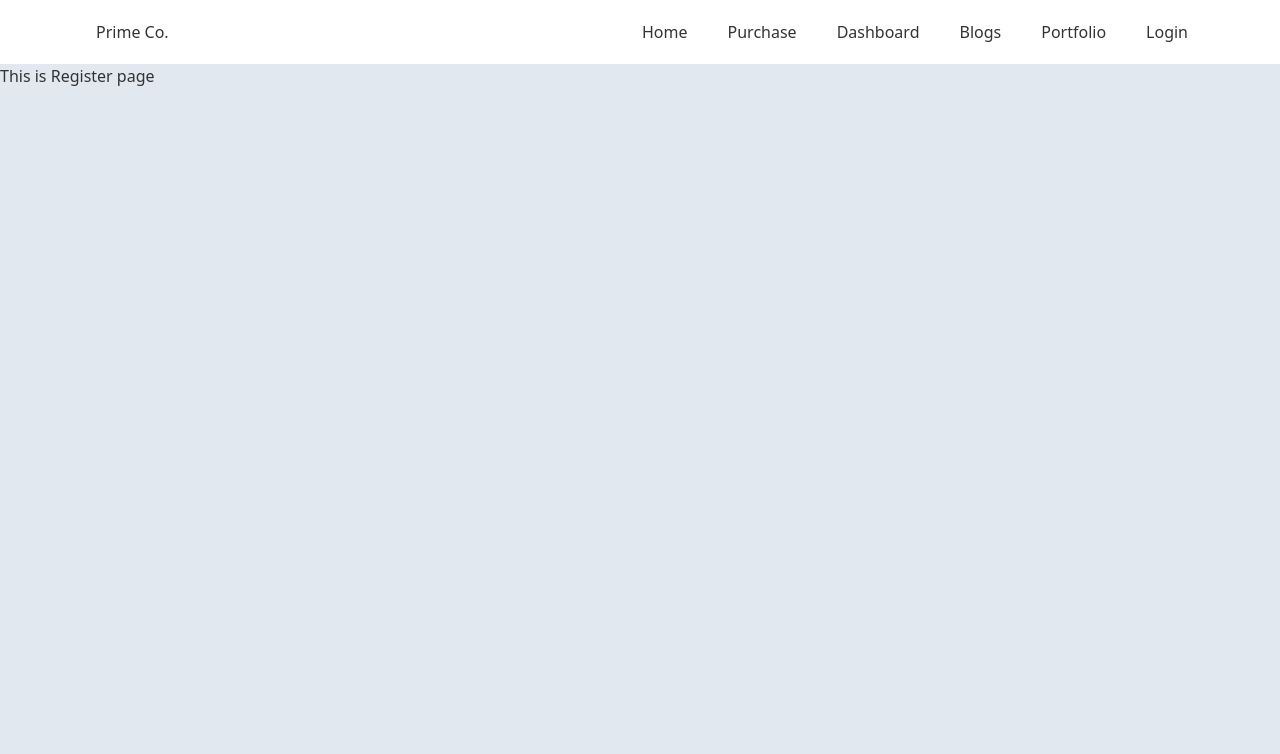
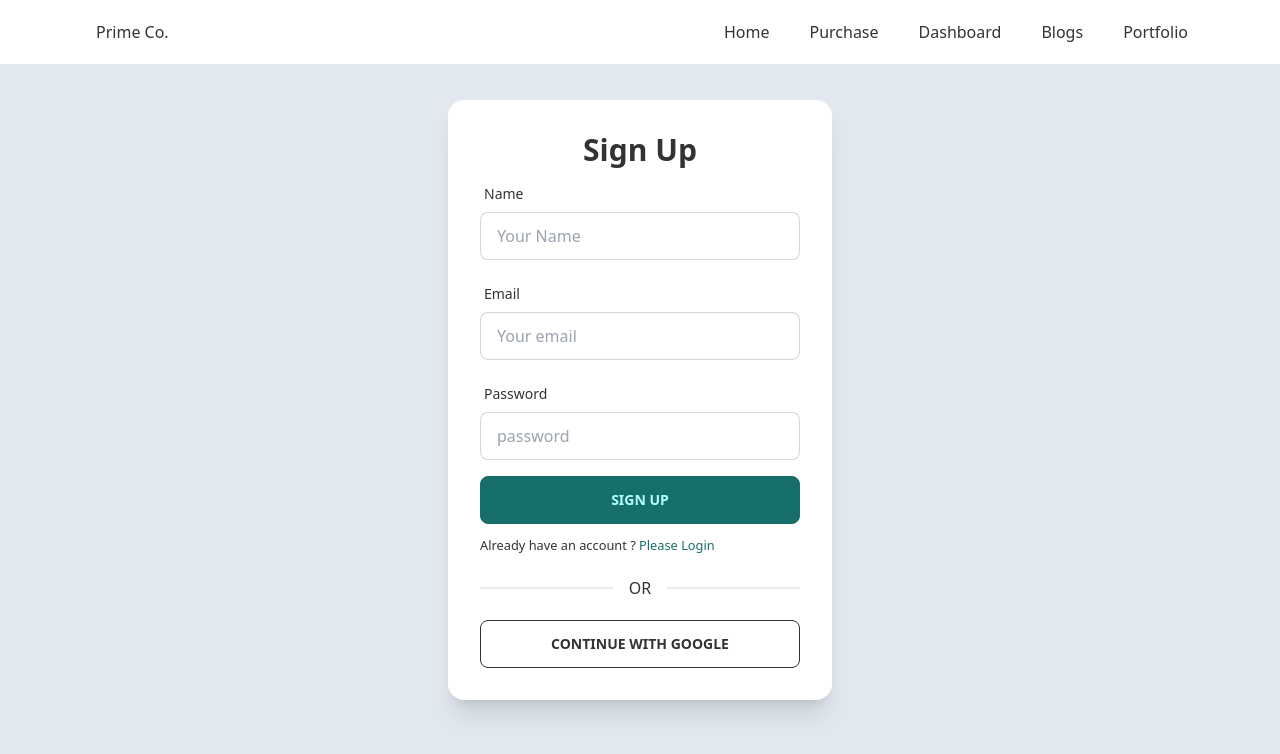
Before and after one commit to shagors/manufacturer-website-client, a React (Create React App) app: page /register in a window 1280 px wide. Shown: the top 754 px of the page. Built offline with nearby package versions, Linux system fonts and the light colour scheme; no server answers.

Commit message:
signup options add and check in firebase user login

```diff
--- a/src/components/Loading.js
+++ b/src/components/Loading.js
@@ -3,7 +3,7 @@
 const Loading = () => {
     return (
         <div className='h-screen flex justify-center items-center'>
-            <div className="w-16 h-16 border-b-2 border-gray-900 rounded-full animate-spin">Loading</div>
+            <div className="w-16 h-16 border-b-2 border-gray-900 rounded-full animate-spin"></div>
         </div>
     );
 };
--- a/src/components/Navbar.js
+++ b/src/components/Navbar.js
@@ -1,7 +1,11 @@
+import { signOut } from 'firebase/auth';
 import React from 'react';
-import { NavLink } from 'react-router-dom';
+import { useAuthState } from 'react-firebase-hooks/auth';
+import { Link, NavLink } from 'react-router-dom';
+import auth from '../firebase.init';
 
 const Navbar = ({children}) => {
+    const [user] = useAuthState(auth);
     return (
         <div className="drawer drawer-end">
             <input id="my-drawer-3" type="checkbox" className="drawer-toggle" />
@@ -20,7 +24,7 @@
                             <NavLink className='rounded-lg hover:bg-primary hover:text-white p-3' to='/Dashboard'>Dashboard</NavLink>
                             <NavLink className='rounded-lg hover:bg-primary hover:text-white p-3' to='/blogs'>Blogs</NavLink>
                             <NavLink className='rounded-lg hover:bg-primary hover:text-white p-3' to='/portfolio'>Portfolio</NavLink>
-                            <NavLink className='rounded-lg hover:bg-primary hover:text-white p-3' to='/login'>Login</NavLink>
+
                         </ul>
                     </div>
                 </div>
--- a/src/pages/Register.js
+++ b/src/pages/Register.js
@@ -1,9 +1,116 @@
 import React from 'react';
+import { useCreateUserWithEmailAndPassword, useSignInWithGoogle, useUpdateProfile } from 'react-firebase-hooks/auth';
+import { useForm } from 'react-hook-form';
+import { Link, useNavigate } from 'react-router-dom';
+import Loading from '../components/Loading';
+import auth from '../firebase.init';
 
 const Register = () => {
+    const [signInWithGoogle, gUser, gLoading, gError] = useSignInWithGoogle(auth);
+    const { register, formState: { errors }, handleSubmit } = useForm();
+    const [
+        createUserWithEmailAndPassword,
+        user,
+        loading,
+        error,
+    ] = useCreateUserWithEmailAndPassword(auth);
+    const [updateProfile, updating, updateError] = useUpdateProfile(auth);
+
+    // const [token] = useToken(user || gUser);
+
+    const navigate = useNavigate();
+
+    let signInError;
+
+    if(loading || gLoading || updating){
+        return <Loading></Loading>
+    }
+
+    if(error || gError || updateError){
+        signInError = <p className='text-red-500'>{error?.message || gError?.message || updateError?.message}</p>
+    }
+
+    // if(token){
+    //     navigate('/appointment');
+    // }
+
+    const onSubmit = async data => {
+        await createUserWithEmailAndPassword(data.email, data.password);
+        await updateProfile({displayName: data?.name});
+    };
+
+
     return (
-        <div className='my-16'>
-            <h1>This is Register page</h1>
+        <div className='flex h-screen justify-center items-center'>
+            <div className="card w-96 bg-base-100 shadow-xl">
+                <div className="card-body">
+                    <h2 className="text-center text-3xl font-bold">Sign Up</h2>
+                    <form onSubmit={handleSubmit(onSubmit)}>
+                        <div className="form-control w-full max-w-xs">
+                            <label value="" className="label">
+                                <span className="label-text">Name</span>
+                            </label>
+                            <input type="text" placeholder="Your Name"
+                            className="input input-bordered w-full max-w-xs"
+                             {...register("name", {
+                                required: {
+                                    value: true,
+                                    message: 'Name is required'
+                                }
+                                })}/>
+                            <label value="" className="label">
+                                {errors.name?.type === 'required' && <span className="label-text-alt text-red-500">{errors.name.message}</span>}
+                            </label>
+                        </div>
+                        <div className="form-control w-full max-w-xs">
+                            <label value="" className="label">
+                                <span className="label-text">Email</span>
+                            </label>
+                            <input type="email" placeholder="Your email"
+                            className="input input-bordered w-full max-w-xs"
+                             {...register("email", {
+                                required: {
+                                    value: true,
+                                    message: 'Email is required'
+                                } ,
+                                pattern: {
+                                 value: /[a-z0-9]+@[a-z]+\.[a-z]{2,3}/,
+                                 message: 'Provide a valid Email'
+                             } })}/>
+                            <label value="" className="label">
+                                {errors.email?.type === 'required' && <span className="label-text-alt text-red-500">{errors.email.message}</span>}
+                                {errors.email?.type === 'pattern' && <span className="label-text-alt text-red-500">{errors.email.message}</span>}
+                            </label>
+                        </div>
+                        <div className="form-control w-full max-w-xs">
+                            <label value="" className="label">
+                                <span className="label-text">Password</span>
+                            </label>
+                            <input type="password" placeholder="password"
+                            className="input input-bordered w-full max-w-xs"
+                             {...register("password", {
+                                required: {
+                                    value: true,
+                                    message: 'Password is required'
+                                } ,
+                                minLength: {
+                                 value: 6,
+                                 message: 'Must Be 6 Characters or longer'
+                             } })}/>
+                            <label value="" className="label">
+                                {errors.password?.type === 'required' && <span className="label-text-alt text-red-500">{errors.password.message}</span>}
+                                {errors.password?.type === 'minLength' && <span className="label-text-alt text-red-500">{errors.password.message}</span>}
+                            </label>
+                        </div>
+                        {signInError}
+                        <input className='btn w-full max-w-xs btn-primary' type="submit" value='Sign up'/>
+                    </form>
+                    <p><small>Already have an account ? <Link className='text-primary' to='/login'>Please Login</Link></small></p>
+                    <div className="divider">OR</div>
+                    <button
+                    onClick={() => signInWithGoogle()} className="btn btn-outline">Continue With Google</button>
+                </div>
+            </div>
         </div>
     );
 };
```
